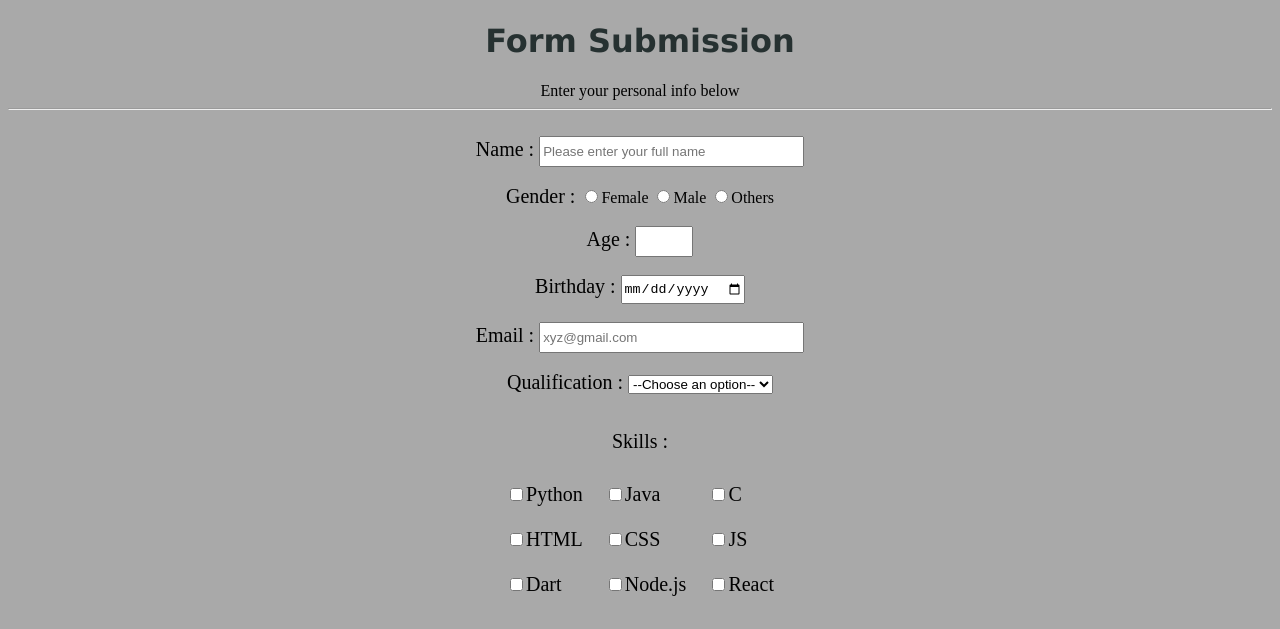
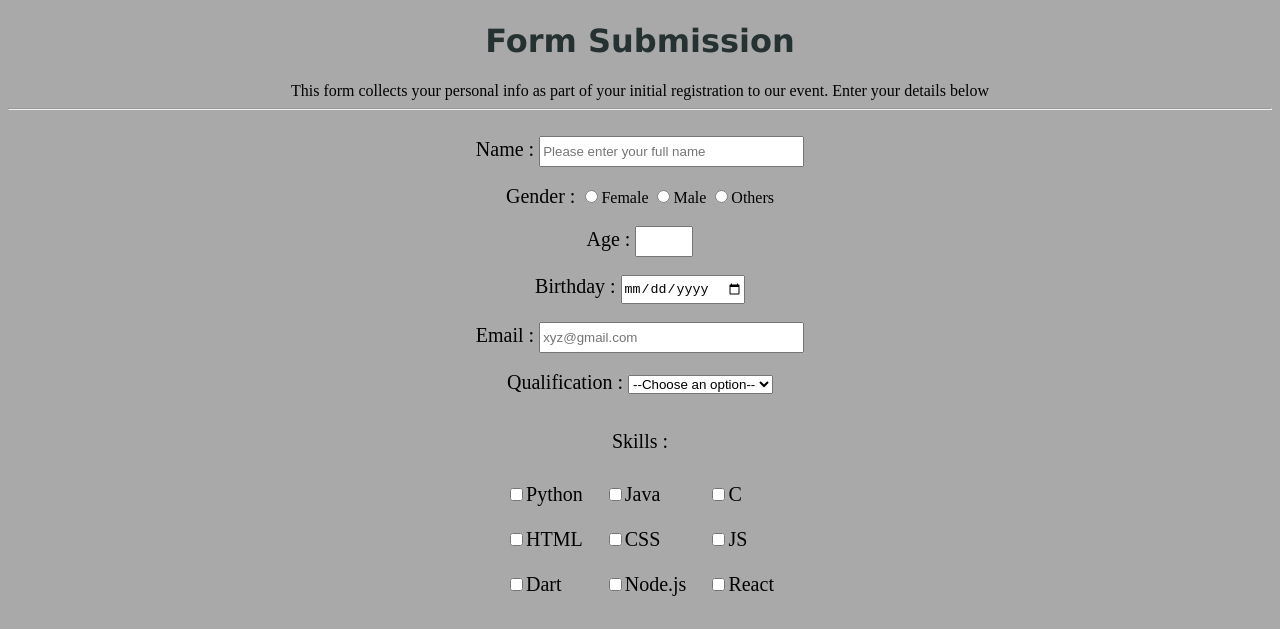
Before and after one commit to dev221b/Form, a plain HTML site: page index.html in a window 1280 px wide. Shown: the part 171-800 px from the top of the page. Drawn offline with Linux system fonts and the light colour scheme.

Commit message:
Update index.html

```diff
--- a/index.html
+++ b/index.html
@@ -55,7 +55,7 @@
 <body>
    <img src="http://webtoolfeed.files.wordpress.com/2011/12/127291.png" alt="Our logo">
    <h1>Form Submission</h1>
-   <span>Enter your personal info below</span>
+   <span>This form collects your personal info as part of your initial registration to our event. Enter your details below</span>
    <hr>
    <br>
    <div>
```
